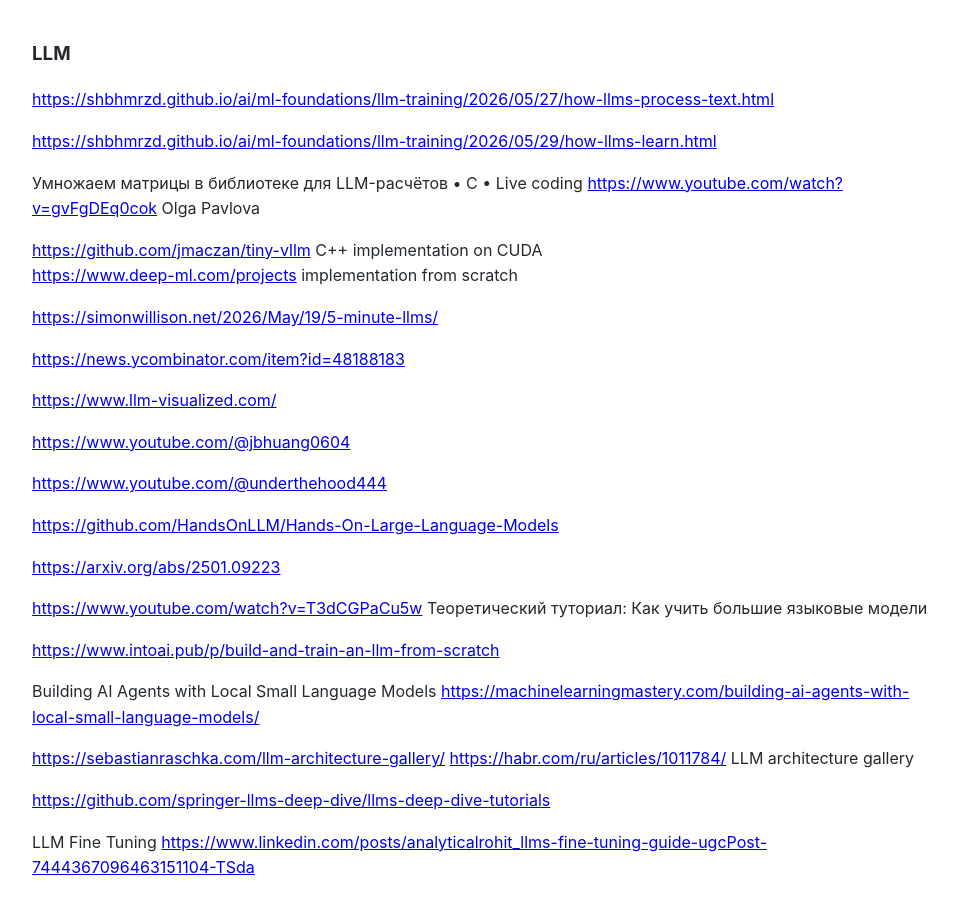
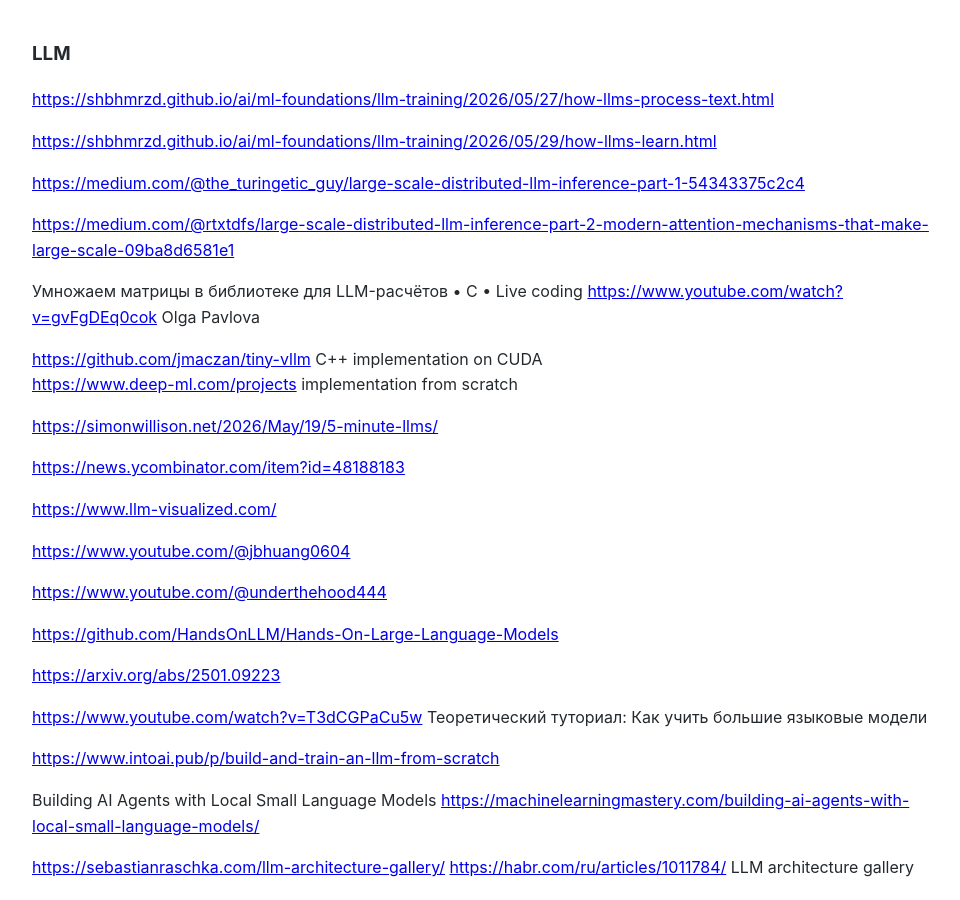
Before and after one commit to Michael-Lubinsky/michael-lubinsky.github.com, a Jekyll site: the page built from ml/llm.md, in a window 1280 px wide and 900 px high. Shown: the whole window, without its empty margins (158-1118 px from the left). Built offline with Jekyll 4.4.1, drawn with Linux system fonts in a browser that asks for light colours; our own code applies the rules of GitHub Pages for plain Markdown files.

Commit message:
Update llm.md

```diff
--- a/ml/llm.md
+++ b/ml/llm.md
@@ -3,6 +3,10 @@
 <https://shbhmrzd.github.io/ai/ml-foundations/llm-training/2026/05/27/how-llms-process-text.html>
 
 <https://shbhmrzd.github.io/ai/ml-foundations/llm-training/2026/05/29/how-llms-learn.html>
+
+<https://medium.com/@the_turingetic_guy/large-scale-distributed-llm-inference-part-1-54343375c2c4>
+
+<https://medium.com/@rtxtdfs/large-scale-distributed-llm-inference-part-2-modern-attention-mechanisms-that-make-large-scale-09ba8d6581e1>
 
 Умножаем матрицы в библиотеке для LLM-расчётов • C • Live coding
 <https://www.youtube.com/watch?v=gvFgDEq0cok>
```
